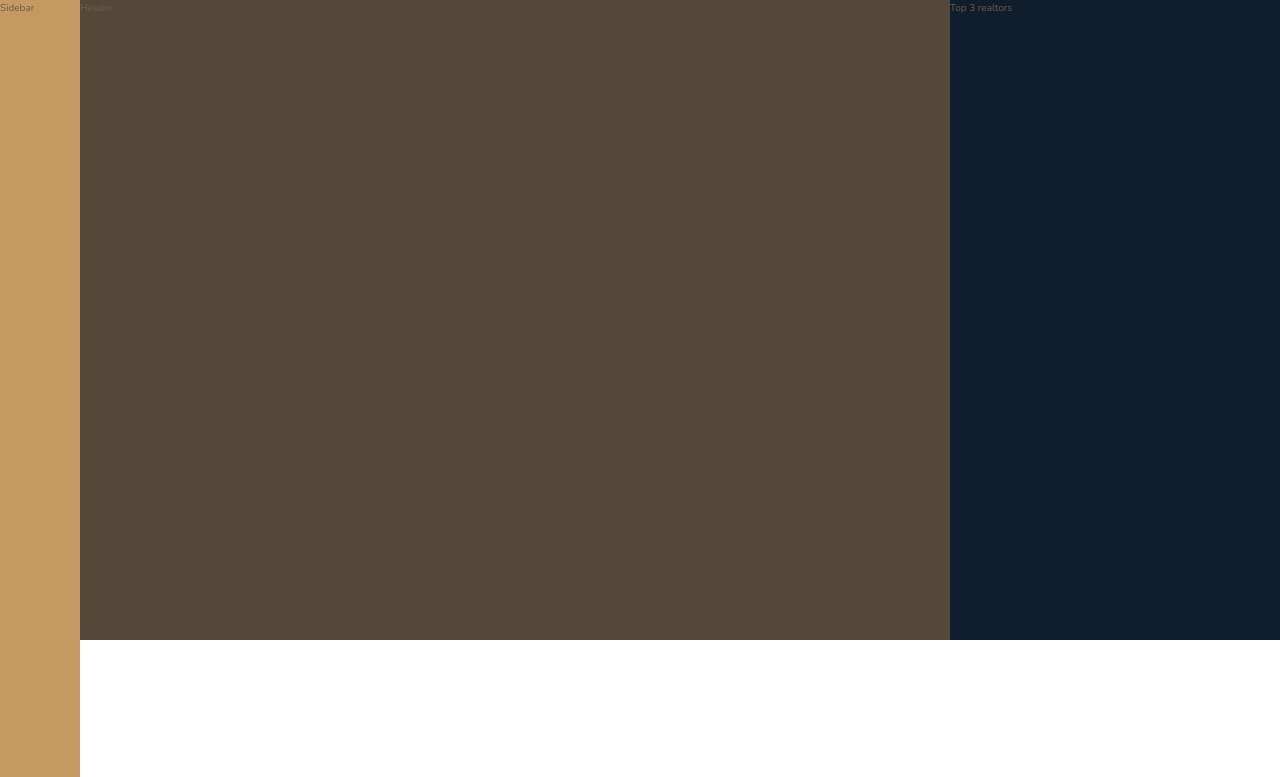
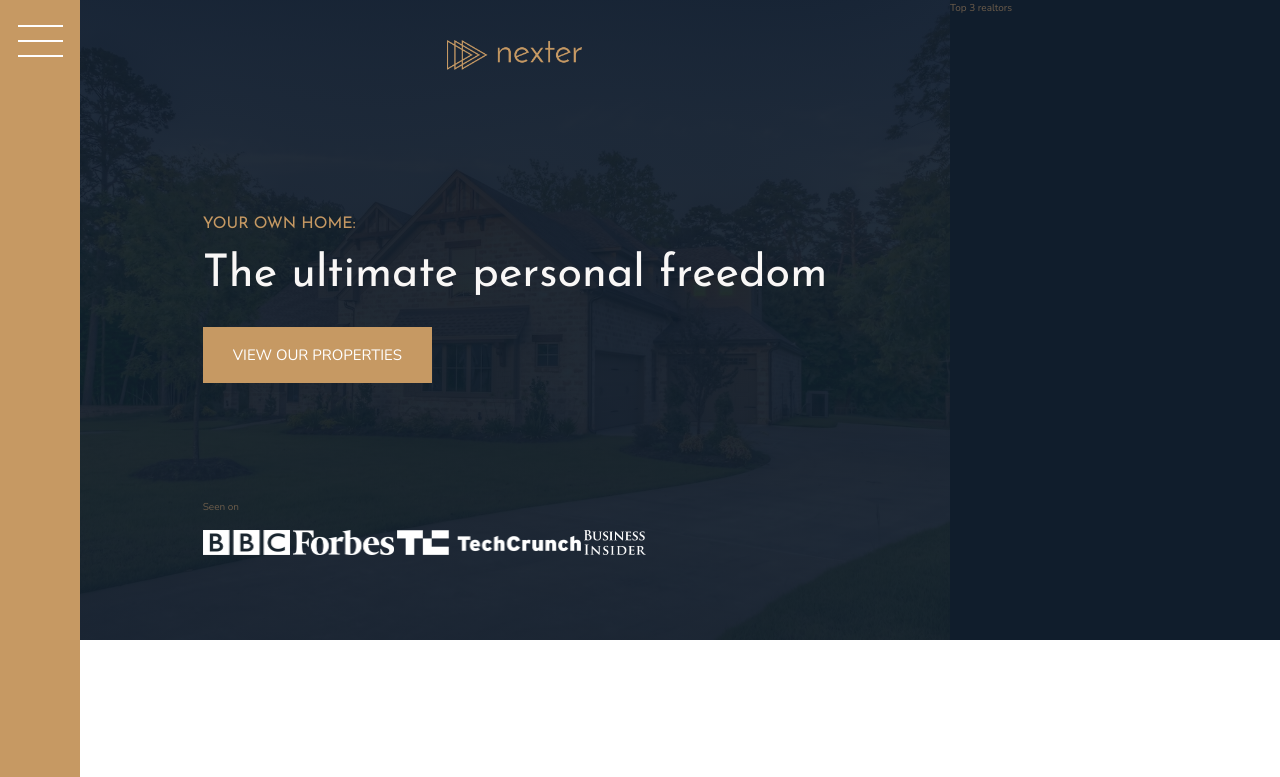
Before and after one commit to Bhekisile/Nexter, a website: page index.html in a window 1280 px wide. Shown: the top 777 px of the page. Drawn offline with nearby package versions, Linux system fonts and the light colour scheme.

Commit message:
Create header upper part and navigation menu bar

```diff
--- a/index.html
+++ b/index.html
@@ -13,18 +13,28 @@
     </head>
     <body class="container">
         <div class="sidebar">
-            Sidebar
+            <button class="nav-btn"></button>
         </div>
 
-        <div class="header">
-            Header
-        </div>
+        <header class="header">
+            <img src="img/logo.png" alt="Nexter logo" class="header__logo">
+            <h3 class="heading-3">Your own home:</h3>
+            <h1 class="heading-1">The ultimate personal freedom</h1>
+            <button class="btn header__btn">View our properties</button>
+            <div class="header__seenon-text">Seen on</div>
+            <div class="header__seenon-logos">
+                <img src="img/logo-bbc.png" alt="Seen on logo 1">
+                <img src="img/logo-forbes.png" alt="Seen on logo 2">
+                <img src="img/logo-techcrunch.png" alt="Seen on logo 3">
+                <img src="img/logo-bi.png" alt="Seen on logo 4">
+            </div>
+        </header>
 
         <div class="realtors">
             Top 3 realtors
         </div>
 
-        <div class="features">
+        <section class="features">
             <div class="feature">
                 <svg class="feature__icon">
                     <use xlink:href="img/sprite.svg#icon-global"></use>
@@ -73,7 +83,7 @@
                 <p class="feature__text">Pariatur voluptatibus quidem consequatur harum, voluptatum mollitia quae.</p>
             </div>
 
-        </div>
+        </section>
 
         <div class="story__pictures">
             <img src="img/story-1.jpeg" alt="Couple with new house" class="story__img--1">
--- a/sass/_features.scss
+++ b/sass/_features.scss
@@ -1,5 +1,4 @@
 .features {
-  /* background-color: $color-grey-light-2; */
   grid-column: center-start / center-end;
 
   margin: 15rem 0;
--- a/sass/_header.scss
+++ b/sass/_header.scss
@@ -1,4 +1,39 @@
 .header {
   background-color: $color-grey-dark-1;
   grid-column: full-start / col-end 6;
+  background-image: linear-gradient(rgba($color-secondary, .93), rgba($color-secondary, .93)), url(../img/hero.jpeg);
+  background-size: cover;
+  background-position: center;
+  padding: 8rem;
+  padding-top: 4rem;
+
+  display: grid;
+  grid-template-rows: 1fr min-content 6rem 1fr;
+  grid-template-columns: max-content;
+  grid-row-gap: 1.5rem;
+  justify-content: center;
+
+  &__logo {
+    height: 3rem;
+    justify-self: center;
+  }
+
+  &__btn {
+    align-self: start;
+    justify-self: start;
+  }
+
+  &__seenon-text {
+
+  }
+
+  &__seenon-logos {
+
+    img {
+      height: 2.5rem;
+      /* margin-right: 1.5rem; */
+      /* filter: brightness(70%); */
+    }
+
+  }
 }
--- a/sass/_homes.scss
+++ b/sass/_homes.scss
@@ -1,5 +1,4 @@
 .homes {
-  /* background-color: $color-secondary; */
   grid-column: center-start / center-end;
   margin-top: 15rem 0;
 
--- a/sass/_sidebar.scss
+++ b/sass/_sidebar.scss
@@ -2,4 +2,34 @@
   background-color: $color-primary;
   grid-column: sidebar-start / sidebar-end;
   grid-row: 1 / -1;
+
+  display: flex;
+  justify-content: center;
 }
+
+.nav-btn {
+  border: none;
+  border-radius: 0;
+
+  background-color: #fff;
+  height: 2px;
+  width: 4.5rem;
+  margin-top: 4rem;
+
+  &::before,
+  &::after {
+    background-color: #fff;
+    height: 2px;
+    width: 4.5rem;
+    display: block;
+    content: '';
+  }
+
+  &::before {
+    transform: translateY(-1.5rem);
+  }
+
+  &::after {
+    transform: translateY(1.3rem);
+  }
+}
--- a/sass/_story.scss
+++ b/sass/_story.scss
@@ -1,6 +1,6 @@
 .story {
   &__pictures {
-    /* background-color: $color-primary; */
+    background-color: $color-primary;
     grid-column: full-start / col-end 4;
     background-image: linear-gradient(rgba($color-primary, .5), rgba($color-primary, .5)), url(../img/back.jpg);
 
--- a/sass/_typography.scss
+++ b/sass/_typography.scss
@@ -5,6 +5,9 @@
 
 .heading-1 {
   @extend %heading;
+  font-size: 4.5rem;
+  color: $color-grey-light-1;
+  line-height: 1;
 }
 
 .heading-2 {
```
Also changed, not shown: css/style.css.
